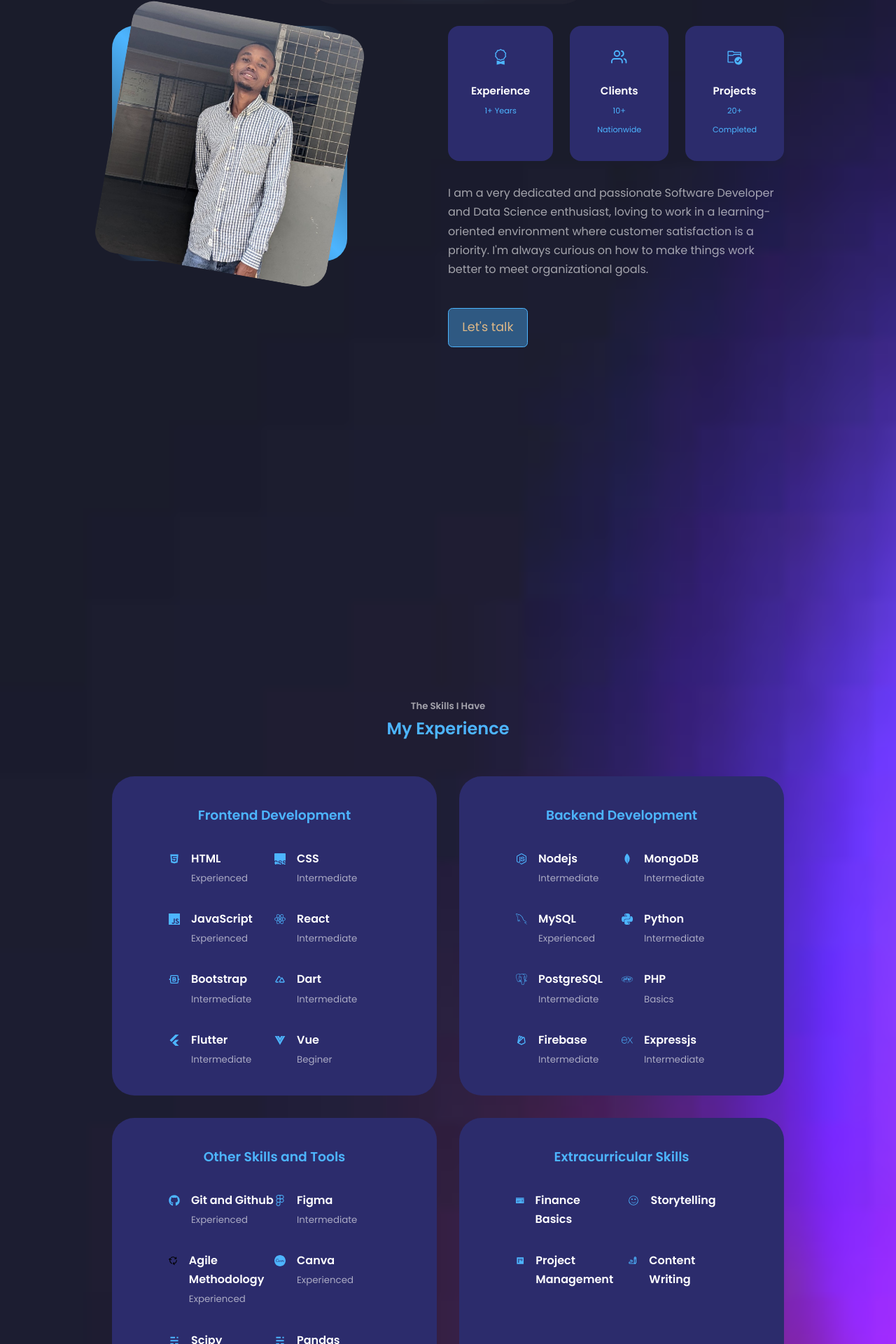
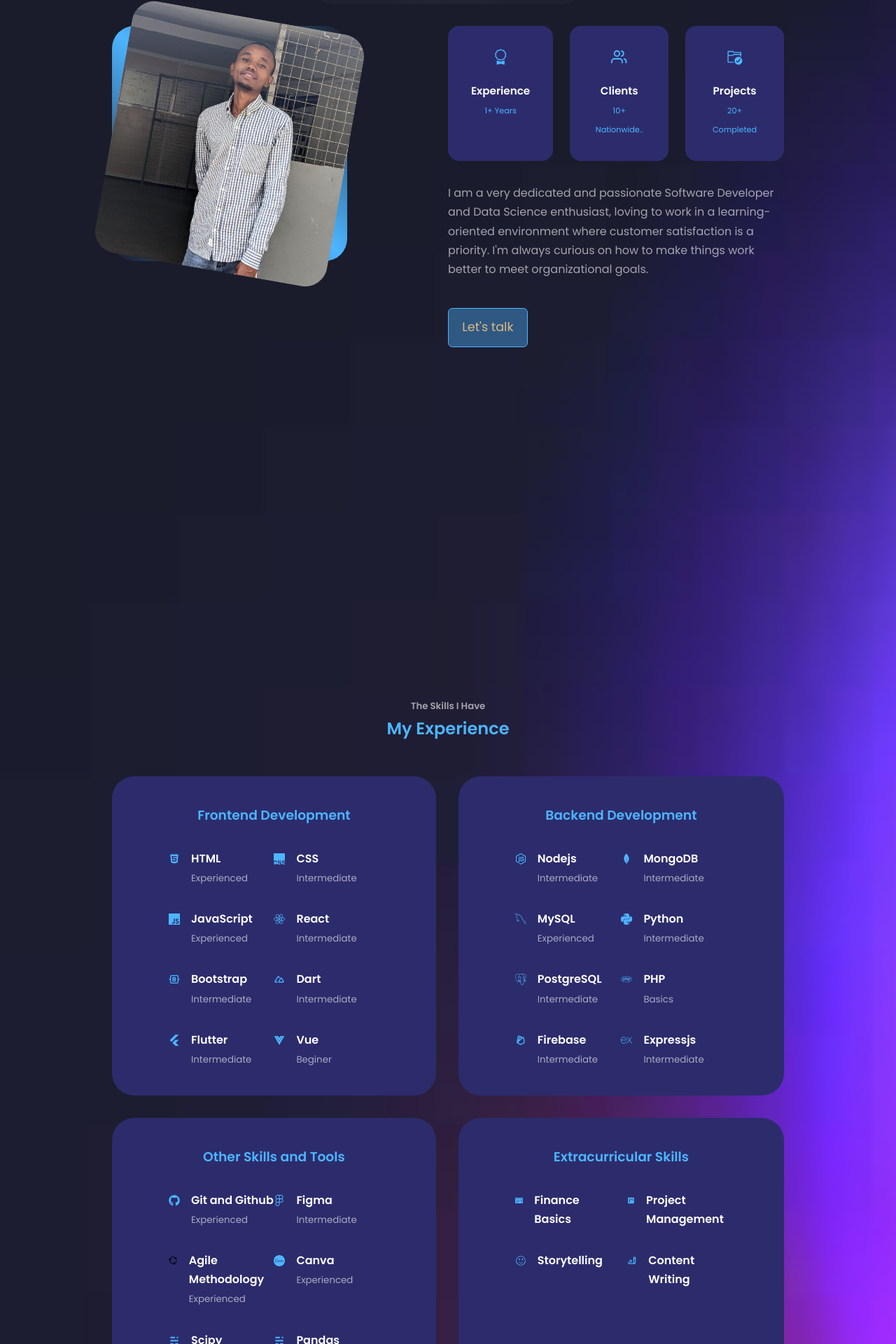
Before and after one commit to JohnGastone/John-Gastone, a React (Create React App) app: page / in a window 1280 px wide. Shown: the part 762-2682 px from the top of the page at 70% size. Built offline with nearby package versions, Linux system fonts and the light colour scheme.

Commit message:
Updated the Resume

```diff
--- a/src/components/about/About.jsx
+++ b/src/components/about/About.jsx
@@ -1,9 +1,9 @@
 import React from 'react'
 import './about.css'
 import ME from '../../assets/John.jpg'
-import {BsAward} from 'react-icons/bs'
-import {FiUsers} from 'react-icons/fi'
-import {VscFolderActive} from 'react-icons/vsc'
+import { BsAward } from 'react-icons/bs'
+import { FiUsers } from 'react-icons/fi'
+import { VscFolderActive } from 'react-icons/vsc'
 
 function About() {
   return (
@@ -14,23 +14,23 @@ function About() {
       <div className="container about__container">
         <div className="about__me">
           <div className="about__me-image">
-              <img src={ME} alt='me'/>
+            <img src={ME} alt='me' />
           </div>
         </div>
         <div className="about__content">
           <div className="about__cards">
             <article className='about__card'>
-                <BsAward className='about__icon'/>
+              <BsAward className='about__icon' />
               <h5>Experience</h5>
               <small> 1+ Years </small>
             </article>
             <article className='about__card'>
-                <FiUsers className='about__icon'/>
+              <FiUsers className='about__icon' />
               <h5>Clients</h5>
-                  <small>10+ Nationwide</small>
+              <small>10+ Nationwide..</small>
             </article>
             <article className='about__card'>
-                <VscFolderActive className='about__icon'/>
+              <VscFolderActive className='about__icon' />
               <h5>Projects</h5>
               <small>20+ Completed</small>
             </article>
--- a/src/components/experience/Experience.jsx
+++ b/src/components/experience/Experience.jsx
@@ -217,15 +217,15 @@ function Experience() {
               </div>
             </article>
             <article className='experience__details'>
+              <AiFillProject className='experience__details-icon' />
+              <div>
+                <h4>Project Management</h4>
+              </div>
+            </article>
+            <article className='experience__details'>
               <GrEmoji className='experience__details-icon' />
               <div>
                 <h4>Storytelling</h4>
-              </div>
-            </article>
-            <article className='experience__details'>
-              <AiFillProject className='experience__details-icon' />
-              <div>
-                <h4>Project Management</h4>
               </div>
             </article>
             <article className='experience__details'>
--- a/src/components/header/CTA.jsx
+++ b/src/components/header/CTA.jsx
@@ -1,5 +1,5 @@
 import React from 'react'
-import CV from '../../assets/John.pdf'
+import CV from '../../assets/Curicullum Vitae.pdf'
 
 function CTA() {
   return (
--- a/src/components/header/HeaderSocials.jsx
+++ b/src/components/header/HeaderSocials.jsx
@@ -1,14 +1,14 @@
 import React from 'react'
-import {BsLinkedin} from 'react-icons/bs'
-import {FaGithub} from 'react-icons/fa'
-import {FiTwitter} from 'react-icons/fi'
+import { BsLinkedin } from 'react-icons/bs'
+import { FaGithub } from 'react-icons/fa'
+import { FiTwitter } from 'react-icons/fi'
 
 function HeaderSocials() {
   return (
     <div className='header__socials'>
-        <a href="https://linkedin.com/in/john-mahwaya-342645240" rel='nonreferer' target="_blank"><BsLinkedin/></a>
-        <a href="https://github.com/JohnGastone" rel='noreferer' target="_blank"><FaGithub/></a>
-        <a href="https://twitter.com/DaddyCommunity?t=NbkZiYxgQV_05b5vZrEGuA&s=09" rel='noreferer' target="_blank"><FiTwitter/></a>
+      <a href="https://linkedin.com/in/john-mahwaya-342645240" rel="nonreferer noreferrer" target="_blank"><BsLinkedin /></a>
+      <a href="https://github.com/JohnGastone" rel="noreferer noreferrer" target="_blank"><FaGithub /></a>
+      <a href="https://twitter.com/DaddyCommunity?t=NbkZiYxgQV_05b5vZrEGuA&s=09" rel="noreferer noreferrer" target="_blank"><FiTwitter /></a>
 
     </div>
   )
```
Also changed, not shown: 1 other file (tests, documents, lock files or other folders). Lines whose indentation alone changed are shown as unchanged.
